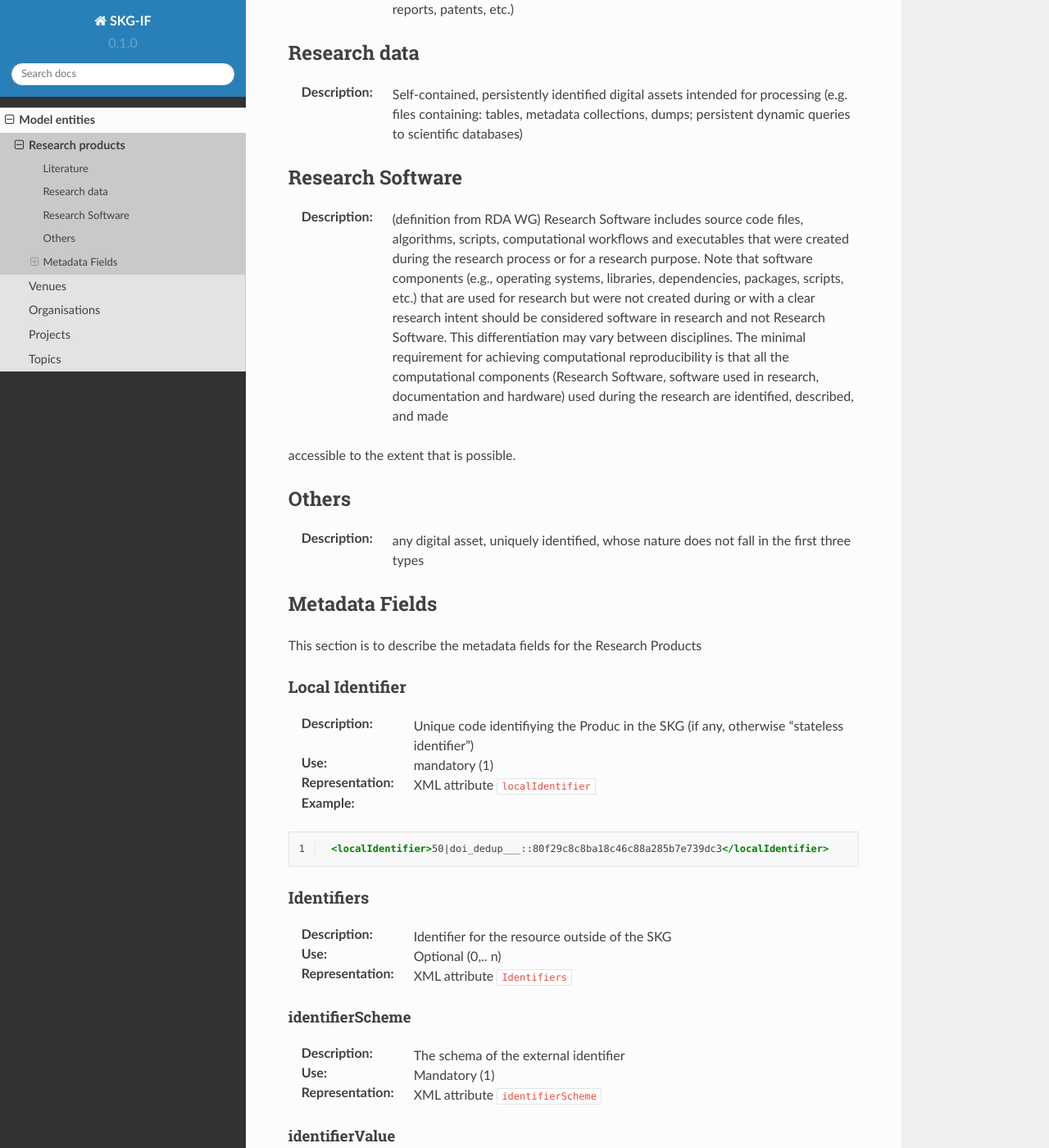
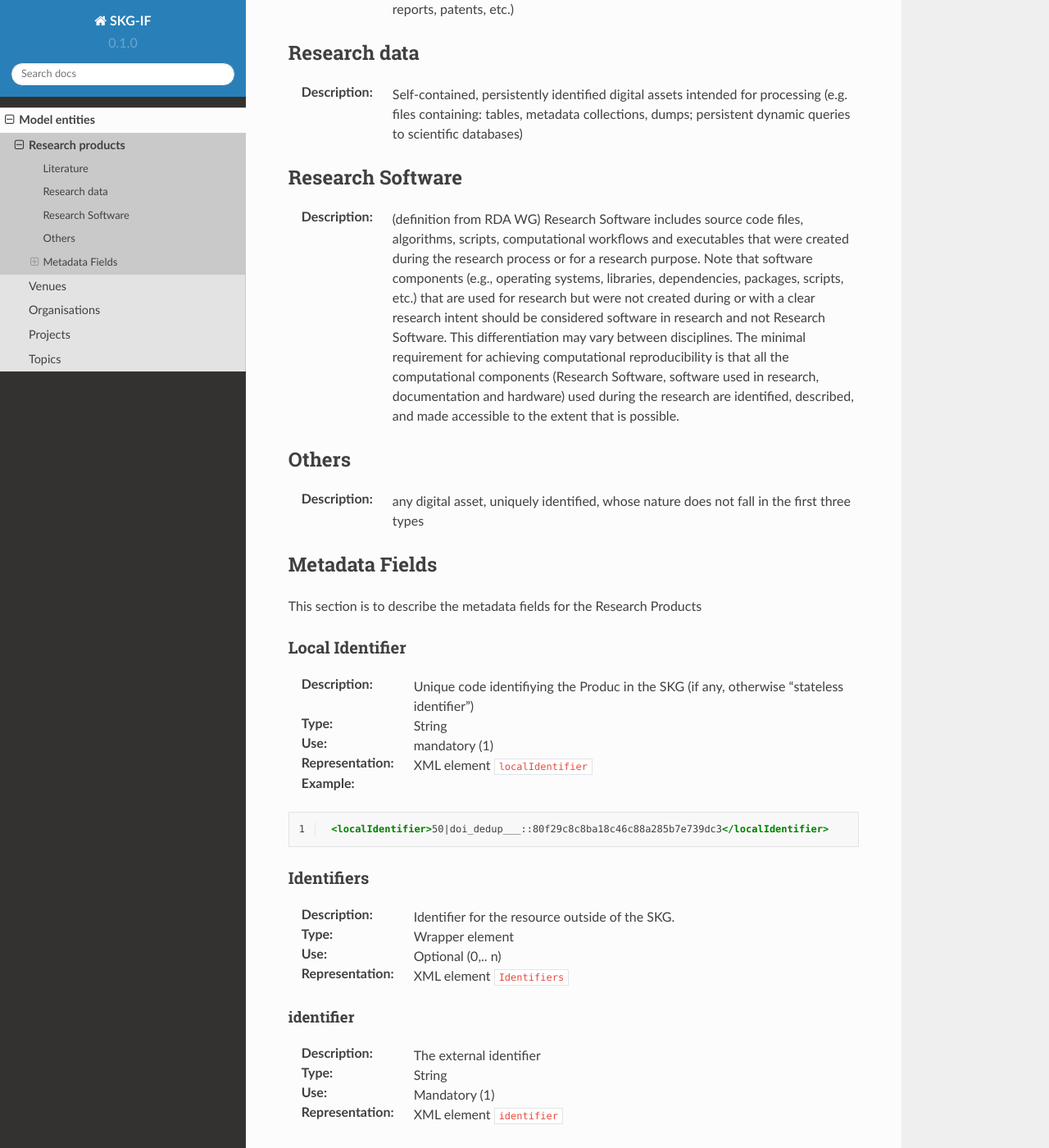
Before and after one commit to andremann/SKG-IF, a Sphinx documentation site: the page built from docs/source/products.rst, in a window 1280 px wide and 1400 px high, scrolled down 288 px. Shown: the whole window at 82% size. Built offline with Sphinx 7.4.7 and the Read the Docs theme 2.0.0, drawn with Linux system fonts in a browser that asks for light colours; pages that are not in the unit, such as notebooks, are missing from menus; some of the changed text lies outside the part shown.

Commit message:
Update products.rst
Adding example as XML code

```diff
--- a/docs/source/products.rst
+++ b/docs/source/products.rst
@@ -16,8 +16,7 @@
 
 Research Software
 -----------------
-:Description: (definition from RDA WG) Research Software includes source code files, algorithms, scripts, computational workflows and executables that were created during the research process or for a research purpose. Note that software components (e.g., operating systems, libraries, dependencies, packages, scripts, etc.) that are used for research but were not created during or with a clear research intent should be considered software in research and not Research Software. This differentiation may vary between disciplines. The minimal requirement for achieving computational reproducibility is that all the computational components (Research Software, software used in research, documentation and hardware) used during the research are identified, described, and made
-accessible to the extent that is possible.
+:Description: (definition from RDA WG) Research Software includes source code files, algorithms, scripts, computational workflows and executables that were created during the research process or for a research purpose. Note that software components (e.g., operating systems, libraries, dependencies, packages, scripts, etc.) that are used for research but were not created during or with a clear research intent should be considered software in research and not Research Software. This differentiation may vary between disciplines. The minimal requirement for achieving computational reproducibility is that all the computational components (Research Software, software used in research, documentation and hardware) used during the research are identified, described, and made accessible to the extent that is possible.
 
 
 Others
@@ -36,8 +35,9 @@
 Local Identifier
 ^^^^^^^^^^^^^^^^^^^
 :Description: Unique code identifiying the Produc in the SKG (if any, otherwise "stateless identifier")
+:Type: String
 :Use: mandatory (1)
-:Representation: XML attribute ``localIdentifier``
+:Representation: XML element ``localIdentifier``
 :Example:
 
 .. code-block:: xml
@@ -48,31 +48,72 @@
 
 Identifiers
 ^^^^^^^^^^^^
-:Description: Identifier for the resource outside of the SKG
+:Description: Identifier for the resource outside of the SKG.
+:Type: Wrapper element
 :Use: Optional (0,.. n)
-:Representation: XML attribute ``Identifiers``
+:Representation: XML element ``Identifiers``
 
-
-identifierScheme
+identifier
 """"""""""""""""
-:Description: The schema of the external identifier
+:Description: The external identifier
+:Type: String
 :Use: Mandatory (1)
-:Representation: XML attribute ``identifierScheme``
+:Representation: XML element ``identifier``
 
 
 identifierValue
 """"""""""""""""
-:Description: The value for the identifier in the schema
+:Description: The scheme for the external identifier
+:Type: String
 :Use: Mandatory (1)
-:Representation: XML attribute ``IdentifierValue``
+:Representation: XML attribute ``IdentifierScheme``
 
+:Example:
+
+.. code-block:: xml
+   :linenos:
+
+    <Identifiers>
+        <identifier identifierScheme="doi">10....</identifier>
+    </Identifiers>
 
 Title
 ^^^^^
 :Description: The title of the research product
+:Type: String
 :Use: mandatory, possibly multiple (1..*)
 :Representation: XML element ``Title`` as a multilingual string
 
+titleType
+^^^^^^^^^^^^^
+:Description: The type of the title (main, subtitle)
+:Type: String
+:Use: mandatory, (1)
+:Representation: XML attribute ``titleType``
+
+
+titleLanguage
+^^^^^^^^^^^^^
+:Description: The language of the title of the research product
+:Type: String
+:Use: mandatory, (1)
+:Representation: XML attribute ``titleLanguage``
+
+
+languageCode
+^^^^^^^^^^^^^
+:Description: The code of the language of the title of the research product
+:Type: String
+:Use: mandatory, (1)
+:Representation: XML attribute ``languageCode``
+
+
+:Example:
+
+.. code-block:: xml
+   :linenos:
+
+    <Title titleType="main", titleLanguage="en" languageScheme="ISO-2">On the.... </Title>
 
 
 Abstract
```
